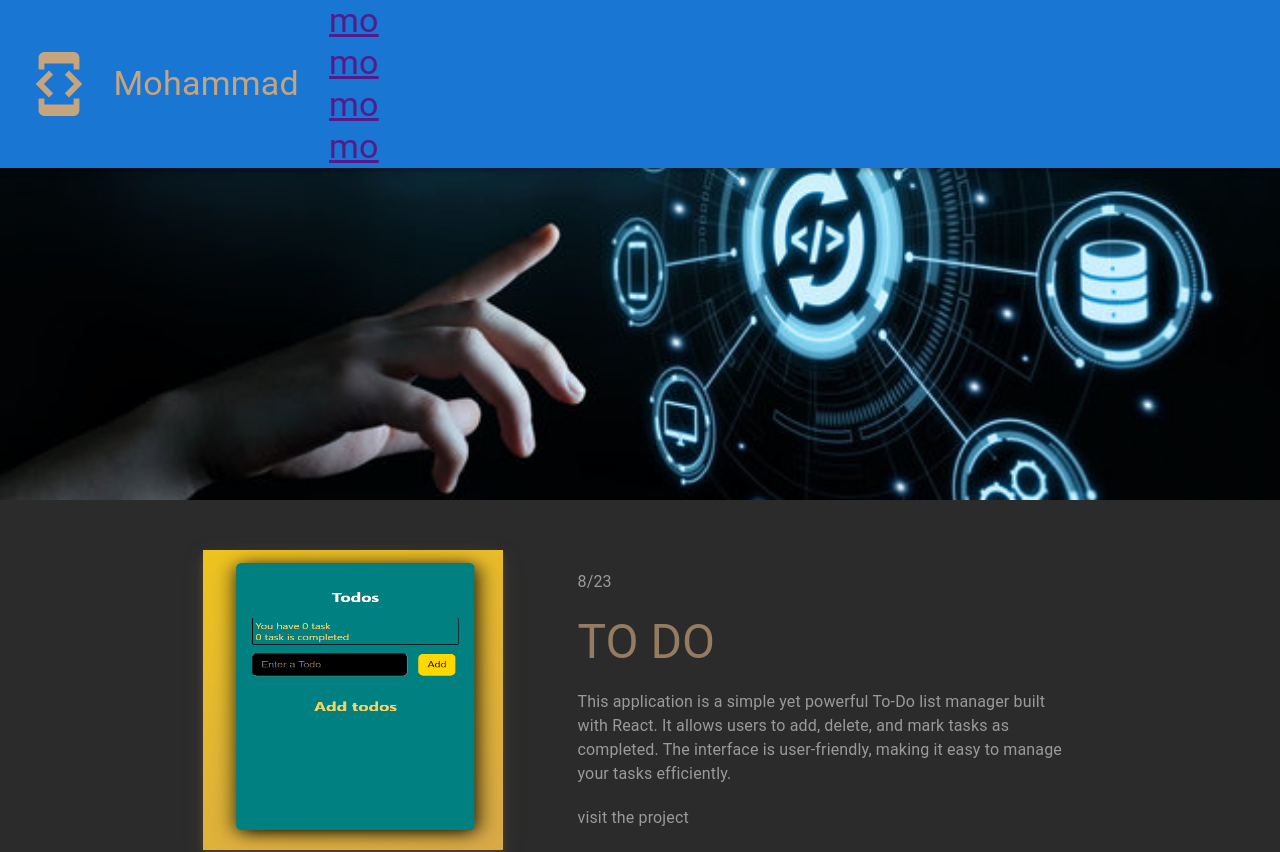
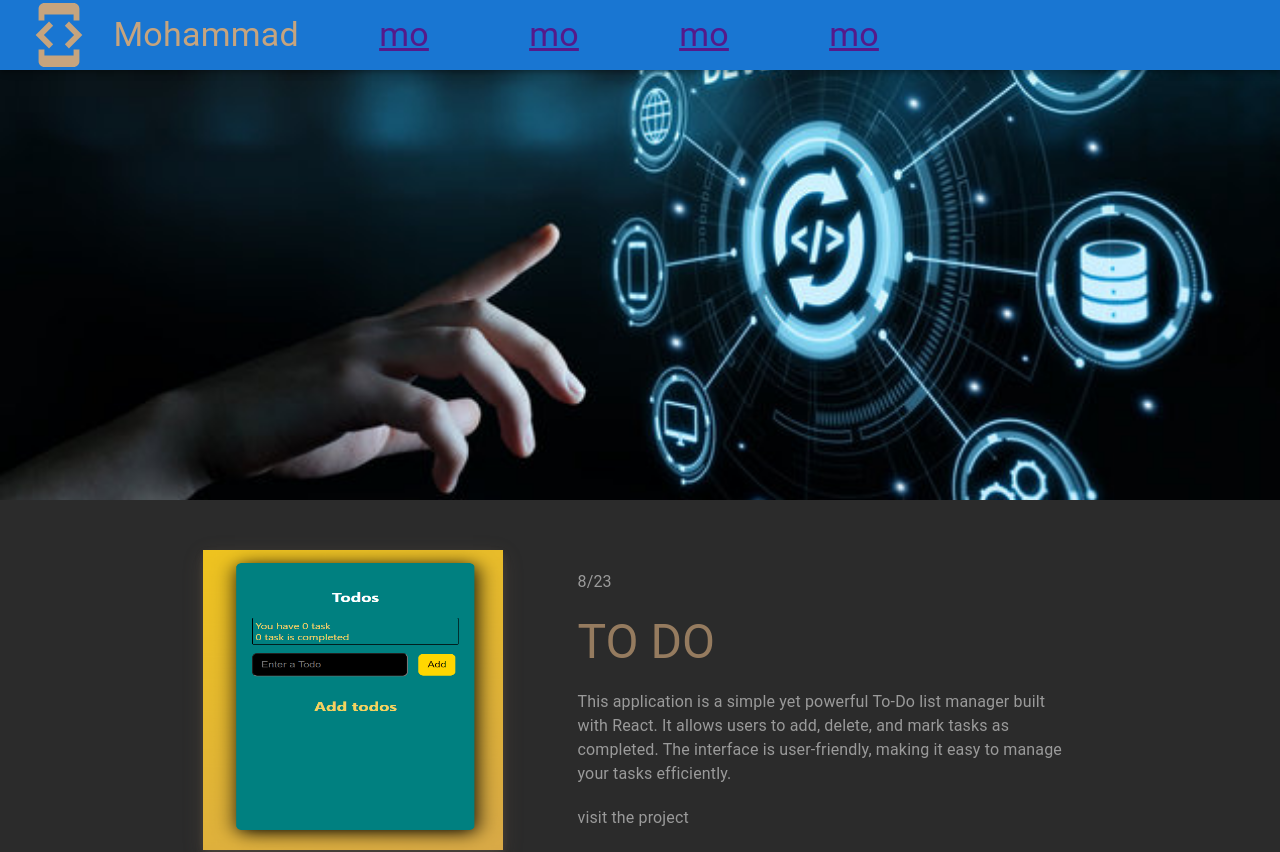
Before and after one commit to mouhamadx92x/portfolio, a Next.js app: page / in a window 1280 px wide. Shown: the top 852 px of the page. Built offline with nearby package versions, Linux system fonts and the light colour scheme; no server answers.

Commit message:
style the links box

```diff
--- a/src/app/components/header-new/index.tsx
+++ b/src/app/components/header-new/index.tsx
@@ -20,7 +20,13 @@ const NewHeader = () => {
                     <DeveloperModeIcon sx={{ fontSize: "70px" }} />
                     <Typography variant="h4">Mohammad</Typography>
                 </Box>
-                <Box>
+                <Box
+                    sx={{
+                        width: "600px",
+                        display: "flex",
+                        justifyContent: "space-around",
+                    }}
+                >
                     <Link href="" passHref>
                         <Typography variant="h4">mo</Typography>
                     </Link>
```
